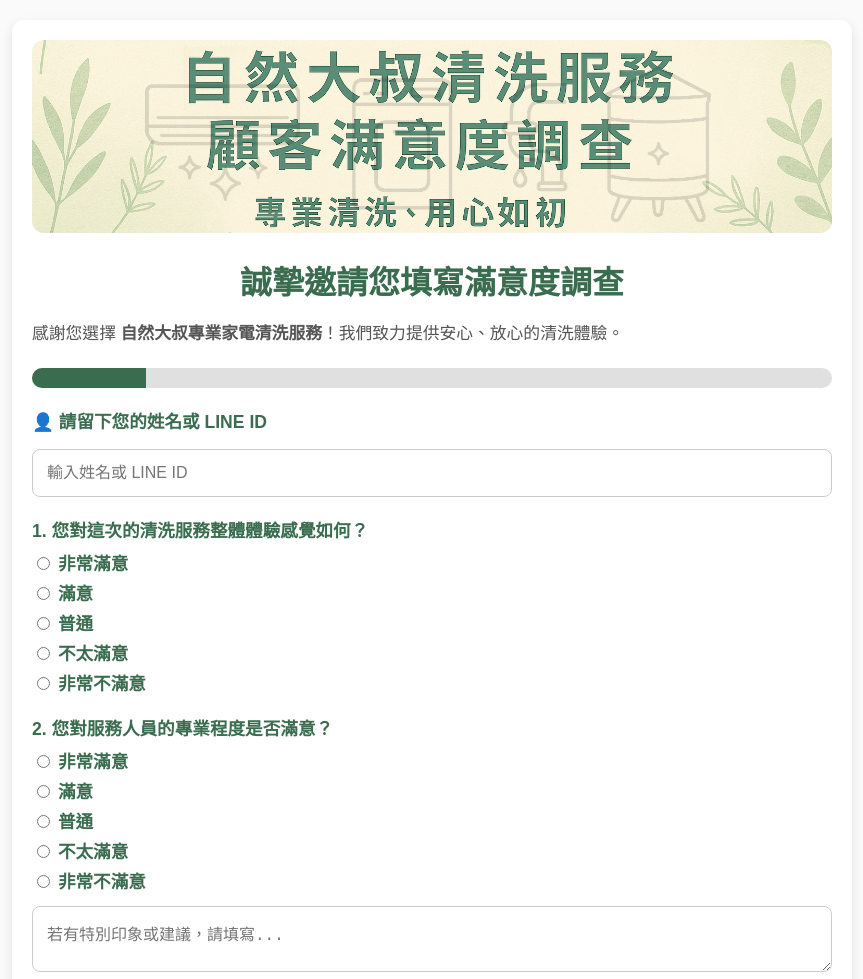
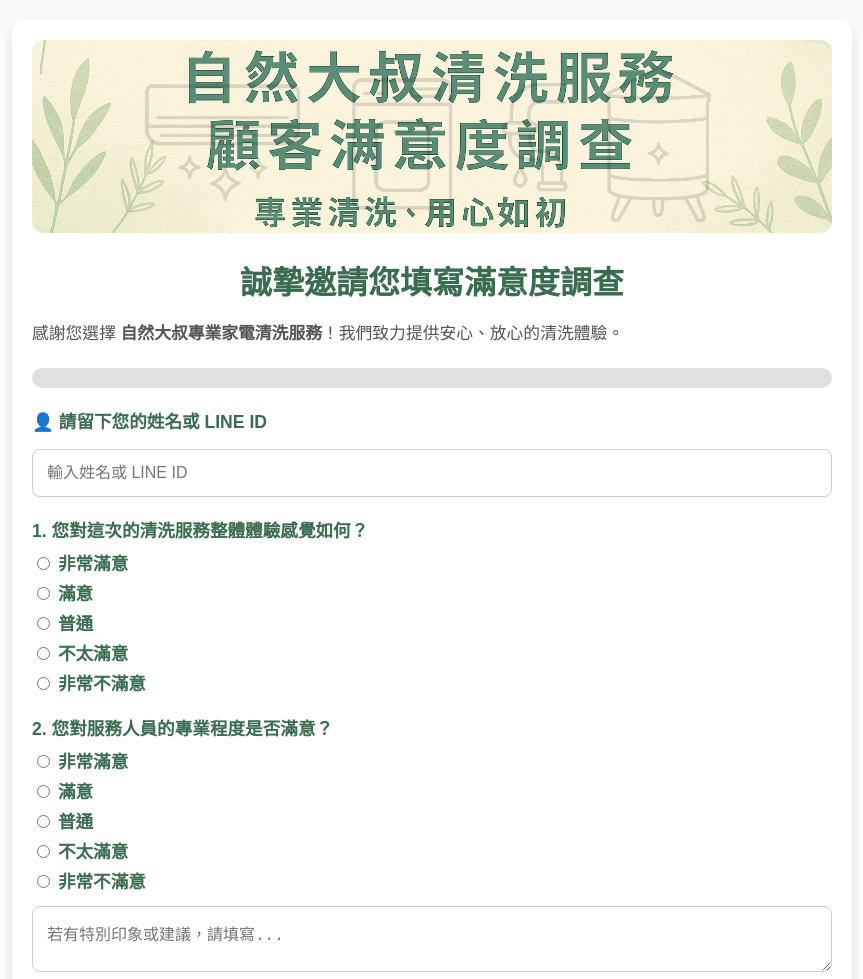
Before and after one commit to natural-uncle/customer-satisfaction-form, a plain HTML site: page index.html in a window 1280 px wide. Shown: the top 979 px of the page, without its empty margins (208-1071 px from the left). Drawn offline with Linux system fonts and the light colour scheme.

Commit message:
Update index.html

```diff
--- a/index.html
+++ b/index.html
@@ -48,7 +48,7 @@
     .btn-fb:hover{transform:translateY(-1px);filter:brightness(1.02)}
     .btn .label{letter-spacing:.2px;font-size:.95rem}
 
-    /* 行動裝置調整 */
+    /* === 行動裝置調整 === */
     @media (max-width:600px){
       .container{margin:10px;padding:18px;border-radius:10px}
       h2{font-size:1.5rem}
@@ -56,9 +56,9 @@
       input[type=text],textarea{font-size:1.05rem;padding:14px}
       button{width:100%;padding:16px;font-size:1.15rem}
 
-      /* 社群按鈕手機版調整：垂直堆疊，滿版但不超出容器 */
+      /* 社群按鈕手機版：滿版不超出容器 */
       .social-buttons{flex-direction:column;align-items:stretch;gap:12px;margin-top:16px}
-      .social-buttons .btn{display:block;width:100%;max-width:100%;margin:0;padding:14px 16px;font-size:1rem;justify-content:center}
+      .social-buttons .btn{display:block;width:100%;max-width:none;box-sizing:border-box;margin:0;padding:14px 16px;font-size:1rem;justify-content:center}
       .contact{padding-bottom:24px}
     }
 
@@ -122,7 +122,7 @@
       <div class="form-group">
         <label>4. 若朋友或同事有需要，您願意推薦自然大叔的清洗服務嗎？</label>
         <div class="note">（1分=完全不會推薦，10分=一定會推薦）</div>
-        <input type="range" name="q4" min="1" max="10" value="5" oninput="this.nextElementSibling.value=this.value"/>
+        <input id="q4" type="range" name="q4" min="1" max="10" value="5" oninput="this.nextElementSibling.value=this.value"/>
         <output>5</output>
       </div>
 
@@ -166,19 +166,29 @@
   <div id="loadingBackdrop" aria-hidden="true"><div class="loading-card"><span class="spinner"></span>資料送出中，請稍候…</div></div>
 
   <script>
-    // === 進度條 ===
+    // === 進度條：只計入使用者實際填答，初始化為 0% ===
     (function(){
       var form=document.getElementById("surveyForm");
       var progressBar=document.getElementById("progressBar");
       function update(){
-        var answered=0,total=7;
+        var answered=0; // 依實際題目數計算
+        var total=6;    // q1~q5 + q6（文字）
+        var touchedRange=false;
         form.querySelectorAll("input,textarea").forEach(function(el){
-          if((el.type==="radio"&&el.checked)||(el.type==="text"&&el.value.trim()!=="")||(el.type==="range"&&el.value)||(el.tagName==="TEXTAREA"&&el.value.trim()!=="")) answered++;
+          if(el.name==="q4" && el.type==="range"){
+            // 只有使用者把滑桿從預設值 5 移動時才算有填答
+            if(el.value!=="5") touchedRange=true;
+            return;
+          }
+          if(el.type==="radio" && el.checked) answered++;
+          else if(el.type==="text" && el.value.trim()!=='') answered++;
+          else if(el.tagName==="TEXTAREA" && el.value.trim()!=='') answered++;
         });
+        if(touchedRange) answered++;
         progressBar.style.width=Math.min(answered/total*100,100)+"%";
       }
       form.addEventListener("input",update);
-      update(); // 初始化
+      update(); // 初始化為 0%
     })();
 
     // === 送出處理：顯示 Loading 並導到 thankyou ===
```
